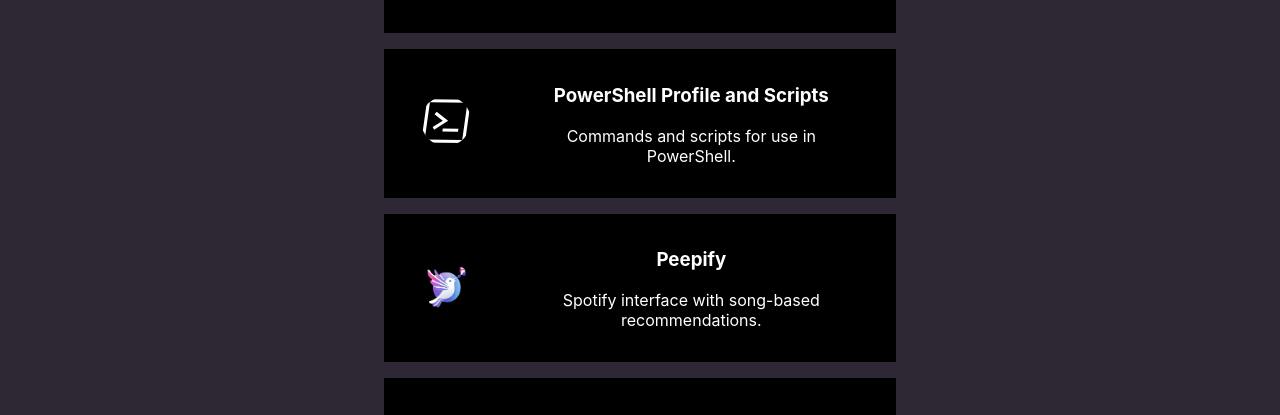
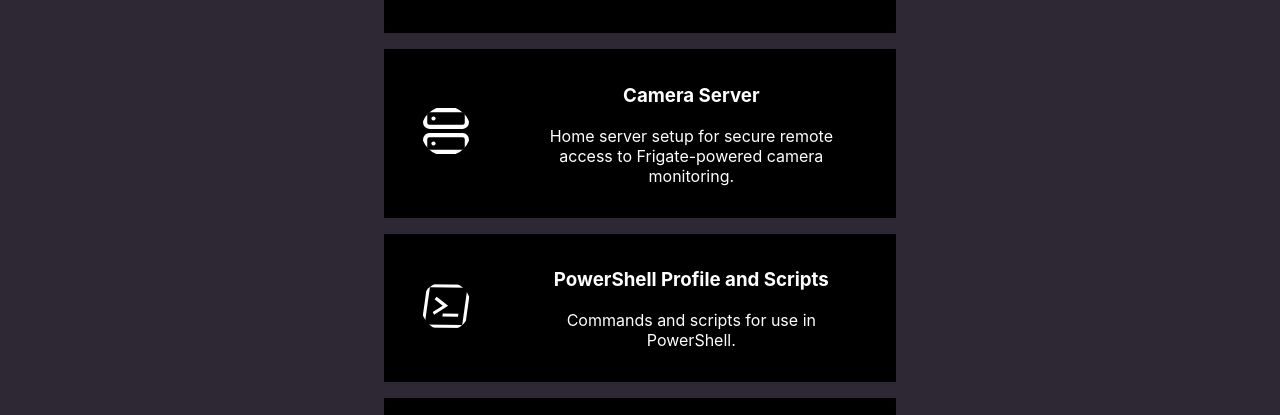
Before and after one commit to imELVEE/imELVEE.github.io, a React (Create React App) app: page /projects in a window 1280 px wide. Shown: the part 360-775 px from the top of the page. Built offline with nearby package versions, Linux system fonts and the light colour scheme.

Commit message:
Add camera servers to project list and redirect

```diff
--- a/src/assets/icons/index.js
+++ b/src/assets/icons/index.js
@@ -1,11 +1,13 @@
 import { TbWorldWww } from "react-icons/tb";
 import { FaGamepad } from "react-icons/fa";
 import { IoPhonePortraitOutline } from "react-icons/io5";
+import { LuServer } from "react-icons/lu";
 import { VscTerminalPowershell } from "react-icons/vsc";
 
 export const ICONS = {
     TbWorldWww,
     FaGamepad,
     IoPhonePortraitOutline,
+    LuServer,
     VscTerminalPowershell,
 };
--- a/src/data/projects.js
+++ b/src/data/projects.js
@@ -5,6 +5,13 @@
         title: "This Website",
         description: 'Portfolio site. Source code is in the "source" branch.',
         url: "https://github.com/imELVEE/imELVEE.github.io/tree/source",
+    },
+    {
+        id: "camera-server",
+        icon: "LuServer",
+        title: "Camera Server",
+        description: "Home server setup for secure remote access to Frigate-powered camera monitoring.",
+        url: "https://github.com/imELVEE/Frigate-Home-Server",
     },
     {
         id: "powershell-profile",
```
Also changed, not shown: public/camera-server/index.html (added, +18 -0 lines).
